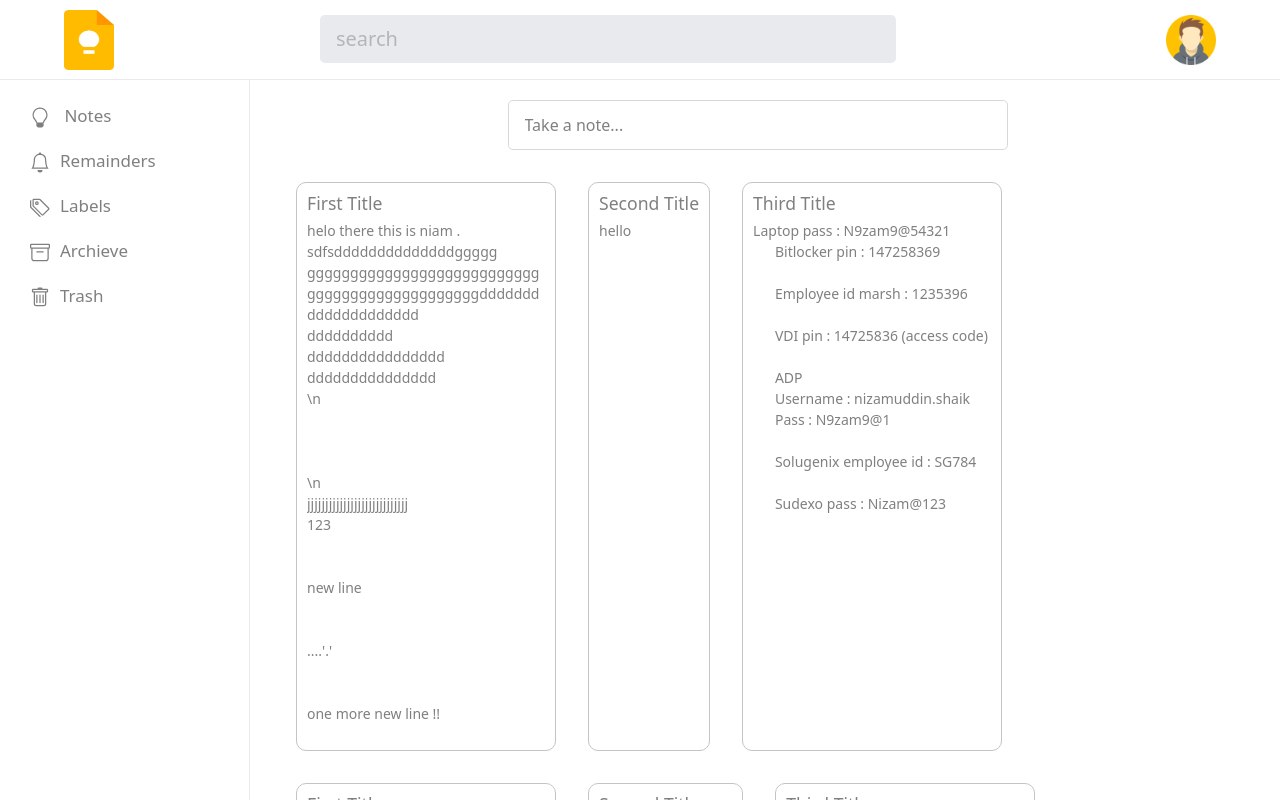
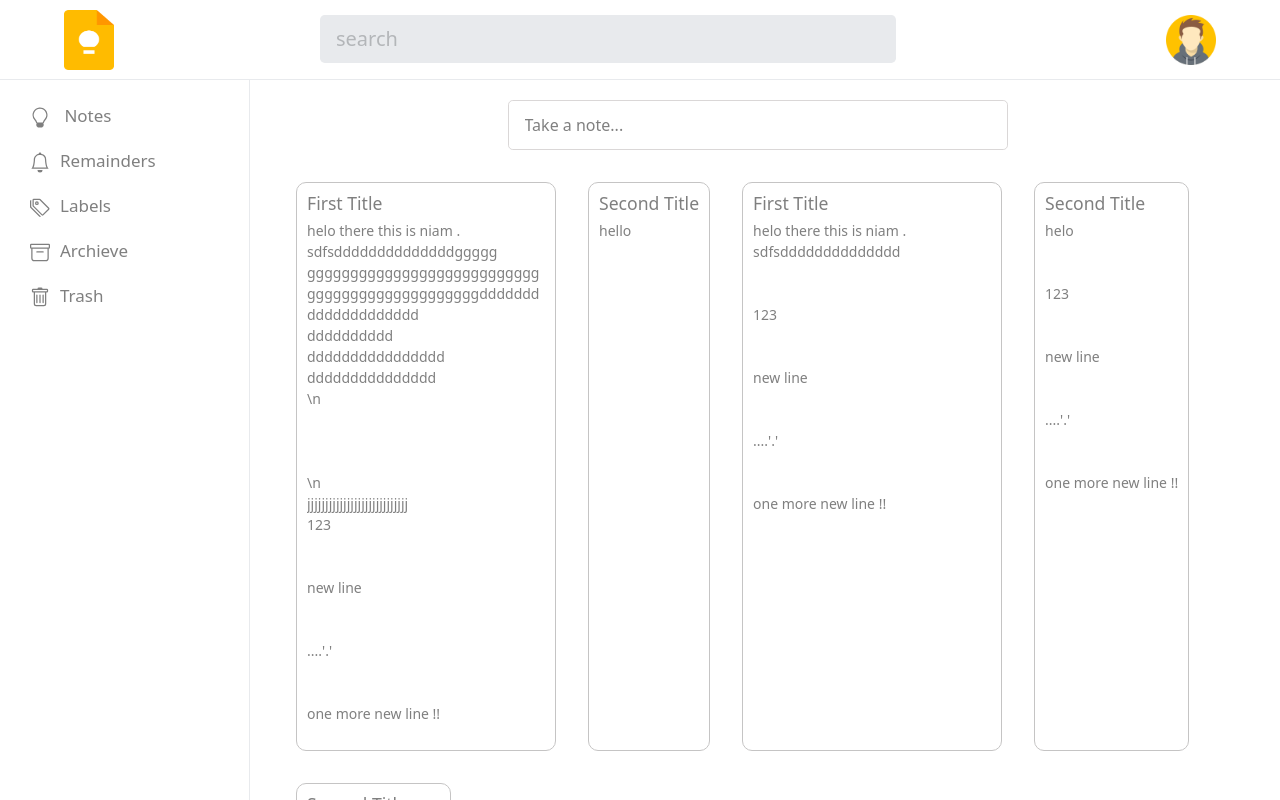
Before and after one commit to shaiknizamuddin/google-keep, an Angular app: page / in a window 1280 px wide. Built offline with nearby package versions, Linux system fonts and the light colour scheme.

Commit message:
modified code

```diff
--- a/src/app/app.component.ts
+++ b/src/app/app.component.ts
@@ -37,28 +37,7 @@ export class AppComponent {
       reminder: '',
       labelName: 'Testing'
     },
-    {
-      title: 'Third Title',
-      body: `Laptop pass : N9zam9@54321
-      Bitlocker pin : 147258369
 
-      Employee id marsh : 1235396
-
-      VDI pin : 14725836 (access code)
-
-      ADP
-      Username : nizamuddin.shaik
-      Pass : N9zam9@1
-
-      Solugenix employee id : SG784
-
-      Sudexo pass : Nizam@123`,
-      createdAt: new Date(),
-      updatedAt: new Date(),
-      color: 'green',
-      reminder: '',
-      labelName: 'Testing'
-    },
     {
       title: 'First Title',
       body: "helo there this is niam . sdfsdddddddddddddd\n\n\n123\n\n\nnew line\n\n\n....'.'\n\n\none more new line !!",
@@ -77,76 +56,13 @@ export class AppComponent {
       reminder: '',
       labelName: 'Testing'
     },
-    {
-      title: 'Third Title',
-      body: `Laptop pass : N9zam9@54321
-      Bitlocker pin : 147258369
 
-      Employee id marsh : 1235396
-
-      VDI pin : 14725836 (access code)
-
-      ADP
-      Username : nizamuddin.shaik
-      Pass : N9zam9@1
-
-      Solugenix employee id : SG784
-
-      Sudexo pass : Nizam@123`,
-      createdAt: new Date(),
-      updatedAt: new Date(),
-      color: 'green',
-      reminder: '',
-      labelName: 'Testing'
-    }, {
-      title: 'Third Title',
-      body: `Laptop pass : N9zam9@54321
-      Bitlocker pin : 147258369
-
-      Employee id marsh : 1235396
-
-      VDI pin : 14725836 (access code)
-
-      ADP
-      Username : nizamuddin.shaik
-      Pass : N9zam9@1
-
-      Solugenix employee id : SG784
-
-      Sudexo pass : Nizam@123`,
-      createdAt: new Date(),
-      updatedAt: new Date(),
-      color: 'green',
-      reminder: '',
-      labelName: 'Testing'
-    },
     {
       title: 'Second Title',
       body: "helo\n\n\n123\n\n\nnew line\n\n\n....'.'\n\n\none more new line !!",
       createdAt: new Date(),
       updatedAt: new Date(),
       color: 'red',
-      reminder: '',
-      labelName: 'Testing'
-    }, {
-      title: 'Third Title',
-      body: `Laptop pass : N9zam9@54321
-      Bitlocker pin : 147258369
-
-      Employee id marsh : 1235396
-
-      VDI pin : 14725836 (access code)
-
-      ADP
-      Username : nizamuddin.shaik
-      Pass : N9zam9@1
-
-      Solugenix employee id : SG784
-
-      Sudexo pass : Nizam@123`,
-      createdAt: new Date(),
-      updatedAt: new Date(),
-      color: 'green',
       reminder: '',
       labelName: 'Testing'
     },
```
